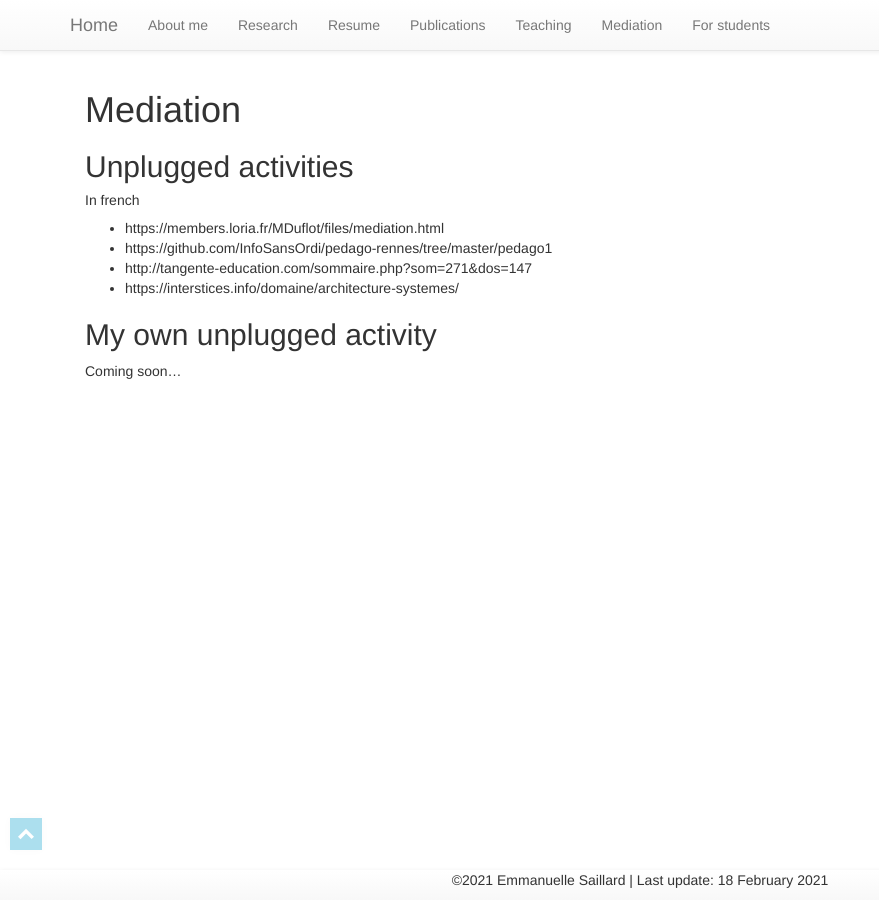
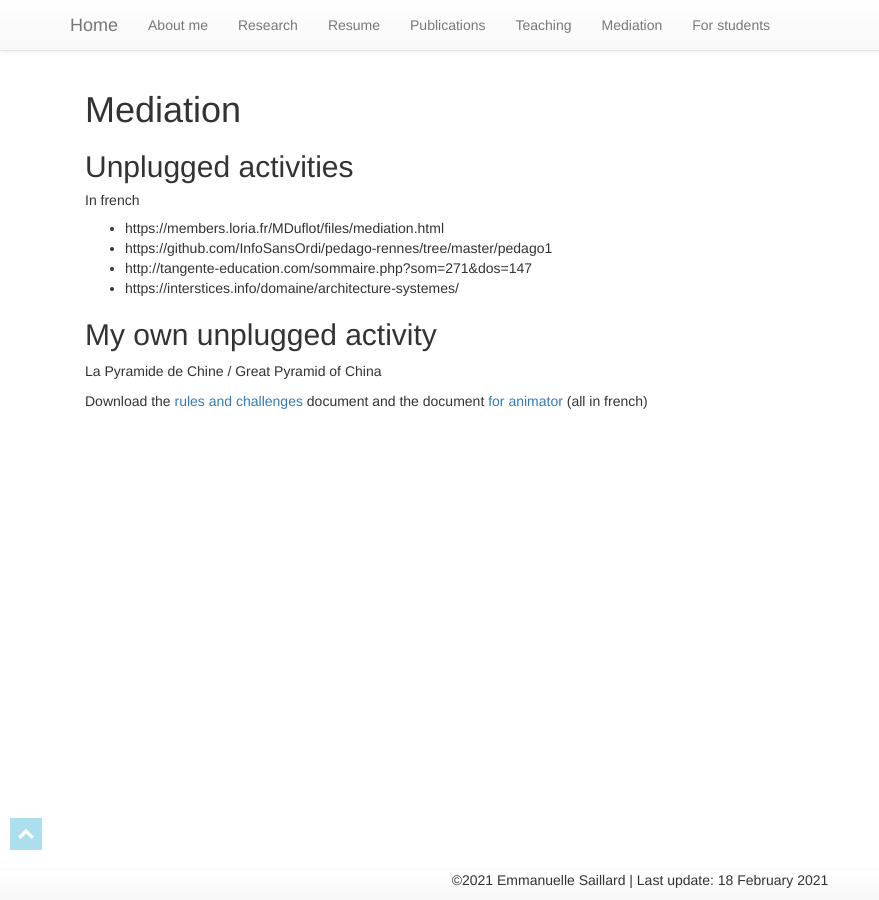
Before and after one commit to esaillar/manou, a Jekyll site: the page built from mediation.md, in a window 1280 px wide. Shown: the whole page, without its empty margins (0-879 px from the left). Built offline with Jekyll 4.4.1, drawn with Linux system fonts in a browser that asks for light colours.

Commit message:
unplugged activity

```diff
--- a/mediation.md
+++ b/mediation.md
@@ -18,4 +18,6 @@ permalink: /mediation/
 
 ## My own unplugged activity
 
-Coming soon...
+La Pyramide de Chine / Great Pyramid of China
+
+Download the <a href="{{site.baseurl}}/resources/ReglesETdefis.pdf" target="_blank">rules and challenges </a> document and the document <a href="{{site.baseurl}}/resources/PyramideDeChine.pdf" target="_blank">for animator</a> (all in french)
```
Also changed, not shown: 2 other files.
